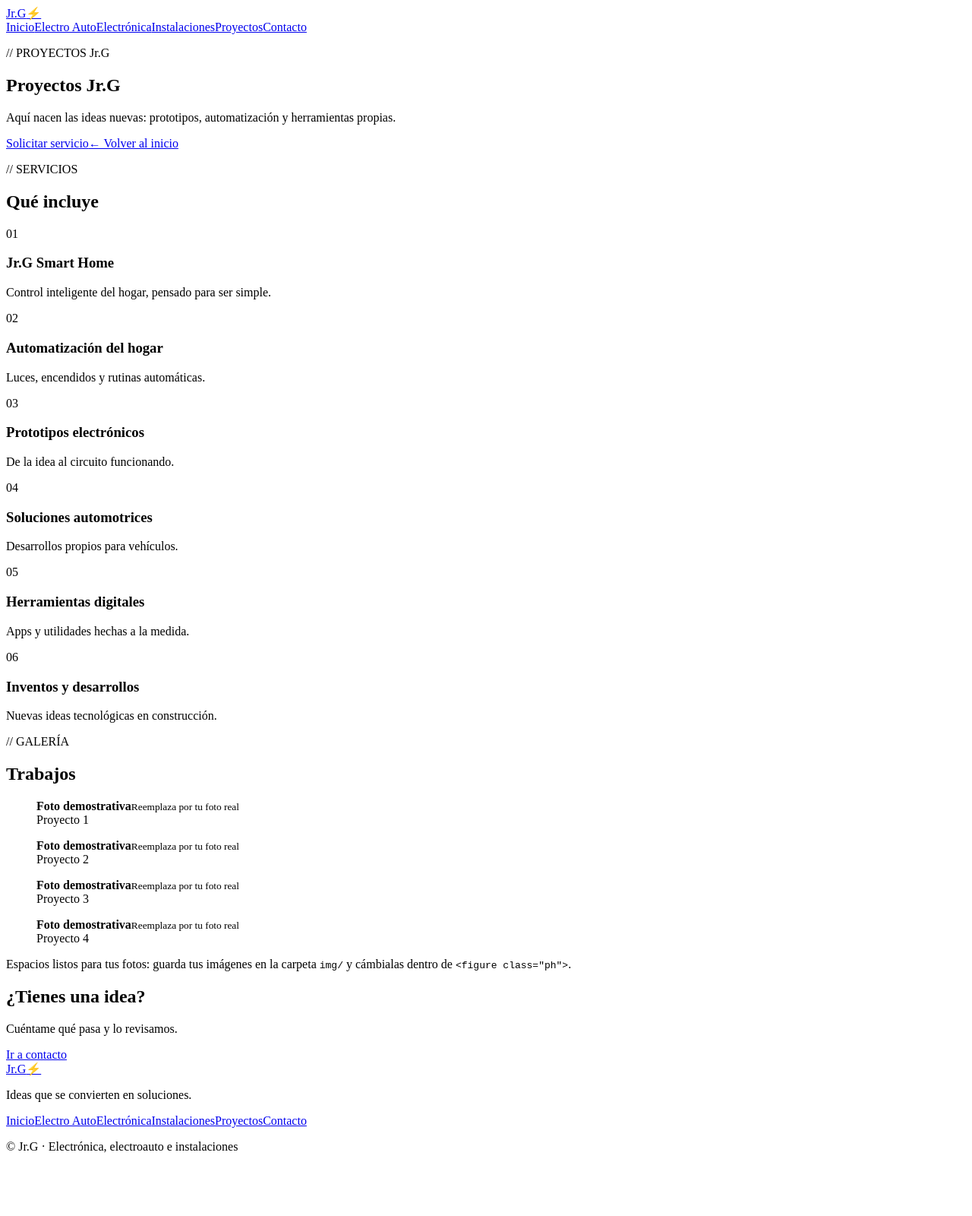
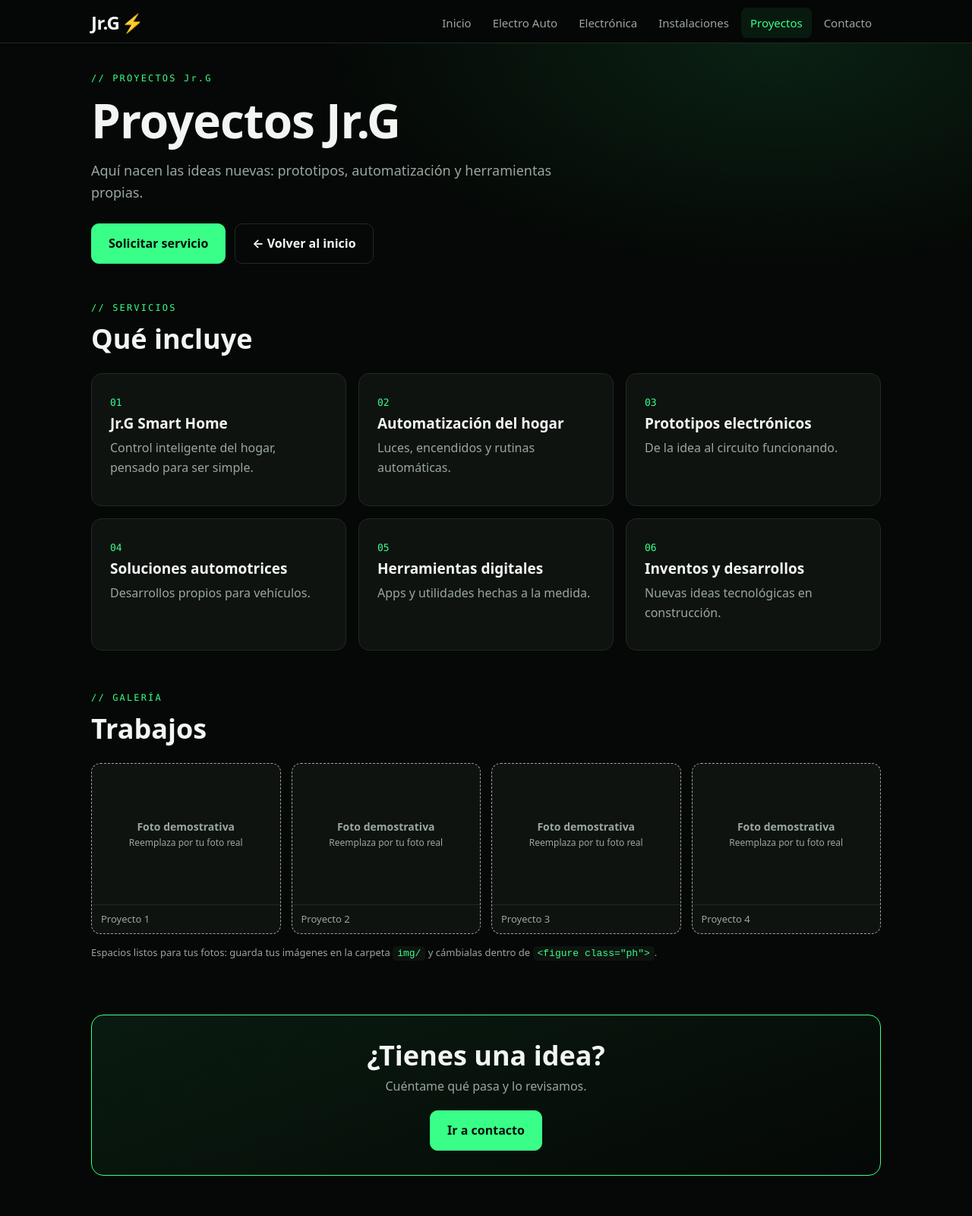
Before and after one commit to bps5kr4j75-byte/Jr.G-Web, a plain HTML site: page proyectos.html in a window 1280 px wide. Shown: the top 1600 px of the page at 76% size. Before the commit the page ends 1534 px from the top, so only its background shows below. Drawn offline with Linux system fonts and the light colour scheme.

Commit message:
Add files via upload

```diff
--- /dev/null
+++ b/app.js
@@ -0,0 +1,3 @@
+// Activa el botón de WhatsApp solo si hay número real en config.js
+(function(){var c=window.JRG||{},s=document.getElementById("wa-slot");
+if(s&&/^\d{8,15}$/.test(c.WHATSAPP||"")){s.innerHTML='<a class="btn" target="_blank" rel="noopener" href="https://wa.me/'+c.WHATSAPP+'?text='+encodeURIComponent(c.MENSAJE||"")+'">Escribir por WhatsApp</a>';}})();
--- /dev/null
+++ b/config.js
@@ -0,0 +1,2 @@
+// Edita aquí tus datos reales. Número con lada, solo dígitos. Ejemplo: "521234567890"
+window.JRG = { WHATSAPP: "", MENSAJE: "Hola Jr.G, quiero solicitar un servicio." };
--- a/proyectos.html
+++ b/proyectos.html
@@ -2,7 +2,7 @@
 <html lang="es"><head><meta charset="utf-8">
 <meta name="viewport" content="width=device-width,initial-scale=1">
 <title>Proyectos Jr.G · Jr.G</title><meta name="description" content="Innovación y desarrollo: casas inteligentes, prototipos y herramientas.">
-<meta name="theme-color" content="#050806"><link rel="stylesheet" href="css/style.css"></head>
+<meta name="theme-color" content="#050806"><link rel="stylesheet" href="style.css"></head>
 <body><header class="top"><div class="wrap bar">
 <a class="logo" href="index.html" aria-label="Jr.G inicio">Jr.G<span>⚡</span></a>
 <nav aria-label="Principal"><a href="index.html">Inicio</a><a href="electro-auto.html">Electro Auto</a><a href="electronica.html">Electrónica</a><a href="instalaciones.html">Instalaciones</a><a href="proyectos.html" aria-current="page">Proyectos</a><a href="contacto.html">Contacto</a></nav></div></header>
@@ -10,4 +10,4 @@
 <footer><div class="wrap fgrid"><div><a class="logo" href="index.html">Jr.G<span>⚡</span></a>
 <p>Ideas que se convierten en soluciones.</p></div><nav aria-label="Pie"><a href="index.html">Inicio</a><a href="electro-auto.html">Electro Auto</a><a href="electronica.html">Electrónica</a><a href="instalaciones.html">Instalaciones</a><a href="proyectos.html">Proyectos</a><a href="contacto.html">Contacto</a></nav></div>
 <p class="copy">© Jr.G · Electrónica, electroauto e instalaciones</p></footer>
-<script src="js/config.js"></script><script src="js/app.js"></script></body></html>
+<script src="config.js"></script><script src="app.js"></script></body></html>
--- /dev/null
+++ b/style.css
@@ -0,0 +1,45 @@
+:root{--bg:#050806;--panel:#0e1310;--line:#1f2a22;--g:#39ff88;--tx:#f2f5f3;--mu:#9aa6a0}
+*{box-sizing:border-box}html{scroll-behavior:smooth}
+body{margin:0;background:var(--bg);color:var(--tx);font:16px/1.6 system-ui,-apple-system,"Segoe UI",Roboto,sans-serif;overflow-x:hidden}
+a{color:inherit;text-decoration:none}h1,h2,h3{line-height:1.15;margin:0}
+.wrap{max-width:1080px;margin:0 auto;padding:0 20px}
+.top{position:sticky;top:0;z-index:10;background:rgba(5,8,6,.92);backdrop-filter:blur(8px);border-bottom:1px solid var(--line)}
+.bar{display:flex;flex-direction:column;gap:6px;padding-top:10px;padding-bottom:6px}
+.logo{font-weight:800;font-size:24px;letter-spacing:-.5px}.logo span{color:var(--g);margin-left:2px}
+nav{display:flex;gap:4px;overflow-x:auto;scrollbar-width:none}nav::-webkit-scrollbar{display:none}
+nav a{white-space:nowrap;padding:8px 12px;border-radius:8px;color:var(--mu);font-size:15px}
+nav a:hover{color:var(--tx)}nav a[aria-current]{color:var(--g);background:rgba(57,255,136,.08)}
+.hero{padding:56px 0 32px;background:radial-gradient(600px 300px at 80% 0,rgba(57,255,136,.10),transparent)}
+.hero.sub{padding:40px 0 8px}
+.tag{font:12px/1 ui-monospace,Menlo,monospace;letter-spacing:.18em;color:var(--g);margin:0 0 14px}
+h1{font-size:clamp(34px,8vw,62px);font-weight:800;letter-spacing:-1px;margin-bottom:16px}
+h1 em{font-style:normal;color:var(--g)}h2{font-size:clamp(26px,5vw,36px);margin-bottom:24px}
+.lead{color:var(--mu);font-size:18px;max-width:640px;margin:0 0 26px}
+.row{display:flex;flex-wrap:wrap;gap:12px}
+.btn{display:inline-block;background:var(--g);color:#031109;font-weight:700;padding:13px 22px;border-radius:10px;border:1px solid var(--g);transition:transform .15s,box-shadow .15s}
+.btn:hover{transform:translateY(-2px);box-shadow:0 6px 22px rgba(57,255,136,.28)}
+.btn.ghost{background:transparent;color:var(--tx);border-color:var(--line)}.btn.ghost:hover{border-color:var(--g);box-shadow:none}
+.btn.off{background:transparent;color:var(--mu);border:1px dashed var(--mu);cursor:not-allowed}.btn.off:hover{transform:none;box-shadow:none}
+.sec{padding-top:44px;padding-bottom:12px}
+.cats,.grid{display:grid;gap:16px;grid-template-columns:1fr}
+.cat,.card{background:var(--panel);border:1px solid var(--line);border-radius:14px;padding:24px;transition:border-color .2s,transform .2s}
+.cat:hover{border-color:var(--g);transform:translateY(-3px)}
+.cat span{font-size:34px;display:block;margin-bottom:10px}.cat h3{font-size:22px;margin-bottom:6px}
+.cat p,.card p{color:var(--mu);margin:0 0 12px}.cat b{color:var(--g)}
+.card h3{font-size:19px;margin:6px 0 8px}.n{font:13px ui-monospace,Menlo,monospace;color:var(--g)}
+.card.pend{border-style:dashed}.steps{color:var(--mu);padding-left:20px;margin:0 0 18px}
+.gal{display:grid;gap:14px;grid-template-columns:1fr 1fr}
+.ph{margin:0;border:1px dashed var(--mu);border-radius:12px;overflow:hidden;background:var(--panel)}
+.ph div{aspect-ratio:4/3;display:flex;flex-direction:column;align-items:center;justify-content:center;text-align:center;padding:8px;color:var(--mu)}
+.ph b{font-size:14px}.ph small{font-size:12px}.ph img{width:100%;aspect-ratio:4/3;object-fit:cover;display:block}
+.ph figcaption{padding:8px 12px;font-size:13px;color:var(--mu);border-top:1px solid var(--line)}
+.note{color:var(--mu);font-size:13px;margin-top:14px}code{background:var(--panel);padding:2px 6px;border-radius:5px;color:var(--g)}
+.cta{border:1px solid var(--g);border-radius:16px;padding:32px 24px;text-align:center;background:linear-gradient(160deg,rgba(57,255,136,.08),transparent)}
+.cta h2{margin-bottom:8px}.cta p{color:var(--mu);margin:0 0 18px}
+footer{margin-top:56px;border-top:1px solid var(--line);padding:28px 0 20px}
+.fgrid{display:flex;flex-direction:column;gap:14px}.fgrid p{color:var(--mu);margin:6px 0 0}
+footer nav{flex-wrap:wrap;overflow:visible}.copy{text-align:center;color:var(--mu);font-size:13px;margin:18px 0 0}
+@media(min-width:720px){.bar{flex-direction:row;justify-content:space-between;align-items:center}
+.cats{grid-template-columns:repeat(2,1fr)}.grid{grid-template-columns:repeat(3,1fr)}.gal{grid-template-columns:repeat(4,1fr)}
+.fgrid{flex-direction:row;justify-content:space-between;align-items:center}}
+@media(prefers-reduced-motion:reduce){*{transition:none!important;scroll-behavior:auto}}
```
Also changed, not shown: contacto.html (+2 -2 lines), electro-auto.html (+2 -2 lines), electronica.html (+2 -2 lines), index.html (+2 -2 lines), instalaciones.html (+2 -2 lines).
